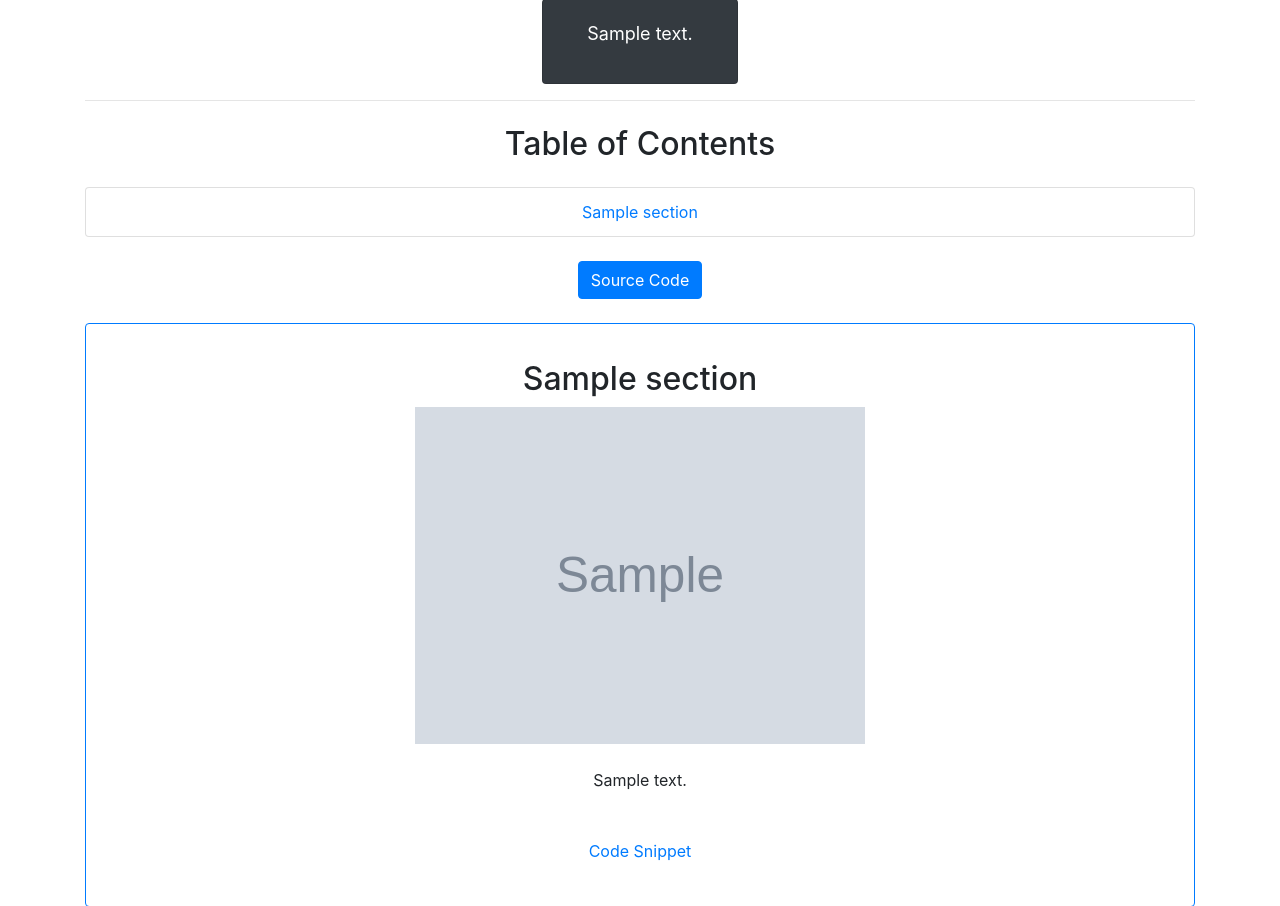
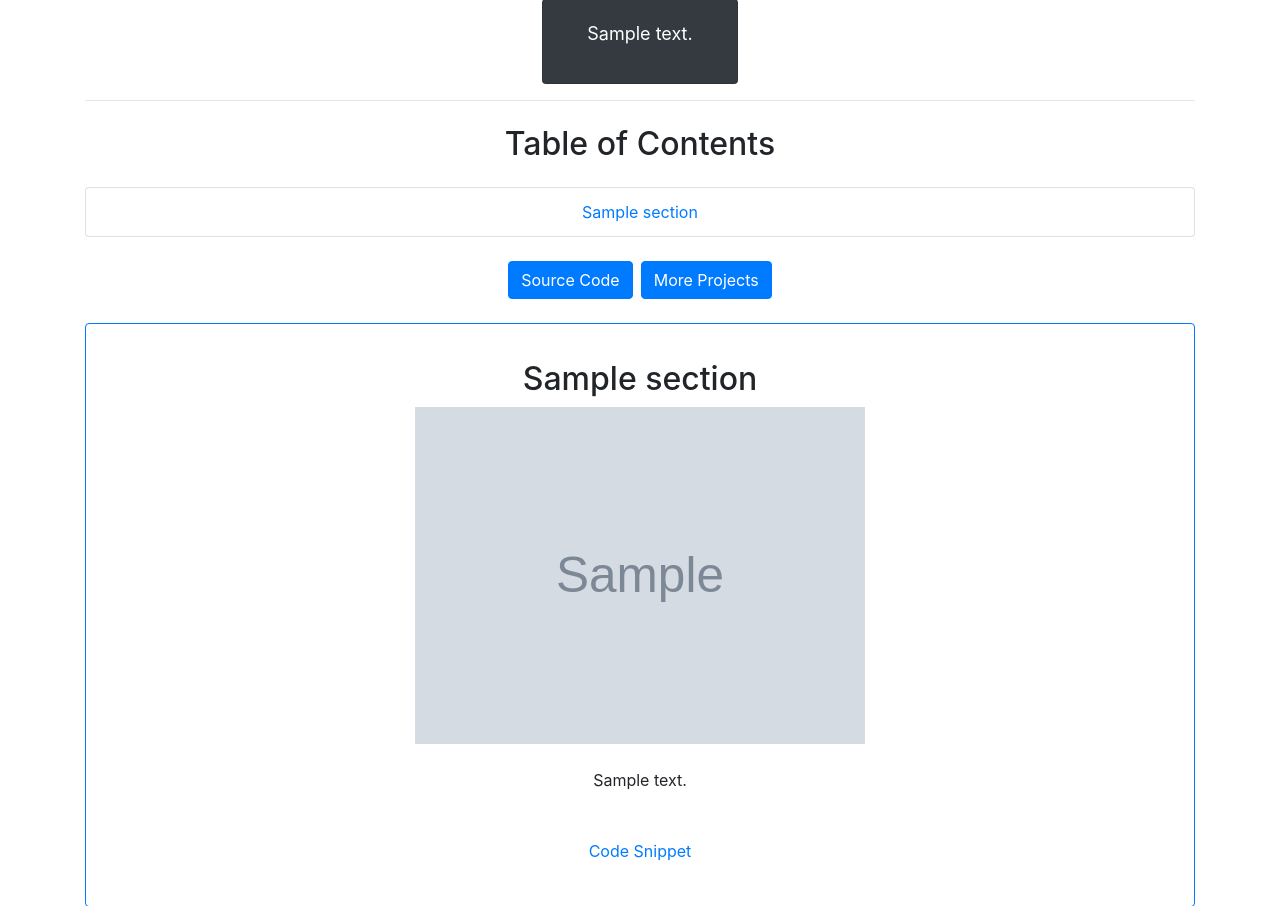
Before and after one commit to Serenity0204/eduboost, a Django app: page /project/1/ in a window 1280 px wide. Shown: the part 153-1059 px from the top of the page. Run offline with Django 3.2, Linux system fonts and the light colour scheme; a user stored in the database is signed in; tables that the repository leaves empty hold one stand-in row (values such as "Sample post"); grey boxes marked "Sample" are stand-in pictures; some libraries are stand-ins or nearby versions.

Commit message:
fixed paginator error and added home button for project detail

```diff
--- a/eduboost/views.py
+++ b/eduboost/views.py
@@ -80,7 +80,7 @@ def about_view(request):
 
 def courses_view(request):
     request.session.set_expiry(900)  # Reset session expiry to 15 minutes (900 seconds)
-    courses_list = Course.objects.all()
+    courses_list = Course.objects.all().order_by("id")
 
     paginator = Paginator(courses_list, 6)  # Show 6 courses per page.
     page_number = request.GET.get("page")
@@ -96,7 +96,7 @@ def search_view(request):
     if not query:
         return redirect("courses")
 
-    courses_list = Course.objects.filter(title__startswith=query)
+    courses_list = Course.objects.filter(title__startswith=query).order_by("id")
     paginator = Paginator(courses_list, 5)  # Show 5 courses per page.
     page_number = request.GET.get("page")
     courses = paginator.get_page(page_number)
@@ -128,7 +128,7 @@ def profile_search_view(request):
     if not query:
         return redirect("profile")
 
-    courses_list = user.courses.filter(title__startswith=query)
+    courses_list = user.courses.filter(title__startswith=query).order_by("id")
 
     paginator = Paginator(courses_list, 6)  # Show 6 courses per page.
     page_number = request.GET.get("page")
--- a/exercise/views.py
+++ b/exercise/views.py
@@ -9,7 +9,7 @@ from django.http import HttpResponse
 
 def exercise_view(request):
     request.session.set_expiry(900)
-    exercises_list = Exercise.objects.all()
+    exercises_list = Exercise.objects.all().order_by("id")
 
     paginator = Paginator(exercises_list, 5)  # Show 5 exercise per page.
     page_number = request.GET.get("page")
@@ -25,7 +25,7 @@ def exercise_search_view(request):
     if not query:
         return redirect("coding_exercise")
 
-    exercises_list = Exercise.objects.filter(title__startswith=query)
+    exercises_list = Exercise.objects.filter(title__startswith=query).order_by("id")
     paginator = Paginator(exercises_list, 5)  # Show 5 exercise per page.
     page_number = request.GET.get("page")
     exercises = paginator.get_page(page_number)
--- a/project/templates/project_detail.html
+++ b/project/templates/project_detail.html
@@ -19,11 +19,14 @@
         {% endfor %}
     </ul>
 </div>
-{% if project.github_url %}
-    <div class="d-flex justify-content-center mt-4">
+
+<div class="d-flex justify-content-center mt-4">
+    {% if project.github_url %}
         <a href="{{ project.github_url }}" class="btn btn-primary" target="_blank">Source Code</a>
-    </div>
-{% endif %}
+    {% endif %}
+    <a href={% url 'projects' %} class="btn btn-primary ml-2">More Projects</a>
+</div>
+
 
 <ul class="list-group mt-4">
 {% if not project.sections.all %}
--- a/project/views.py
+++ b/project/views.py
@@ -8,7 +8,7 @@ from django.http import FileResponse
 def projects_view(request):
     request.session.set_expiry(900)
 
-    projects_list = Project.objects.all()
+    projects_list = Project.objects.all().order_by("id")
 
     paginator = Paginator(projects_list, 5)  # Show 5 projects per page.
 
@@ -27,7 +27,7 @@ def project_search_view(request):
     if not query:
         return redirect("projects")
 
-    projects_list = Project.objects.filter(title__startswith=query)
+    projects_list = Project.objects.filter(title__startswith=query).order_by("id")
     paginator = Paginator(projects_list, 5)  # Show 5 projects per page.
     page_number = request.GET.get("page")
     projects = paginator.get_page(page_number)
```
